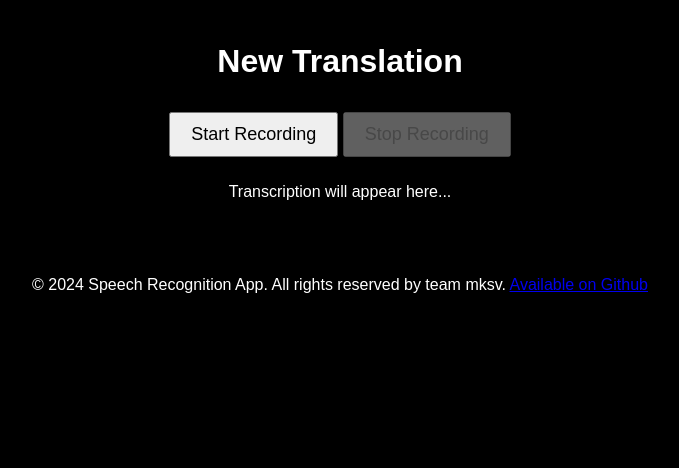
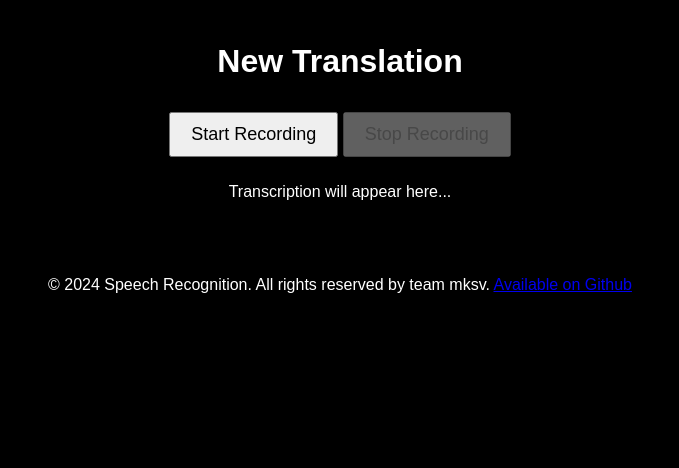
Before and after one commit to software-students-spring2024/4-containerized-app-exercise-team-mvks, a Flask app: page / in a window 1280 px wide. Shown: the part 123-591 px from the top of the page, without its empty margins (300-979 px from the left). Run offline with Flask 3, Linux system fonts and the light colour scheme.

Commit message:
Update base.html layout and style.css

```diff
--- a/web_app/static/css/style.css
+++ b/web_app/static/css/style.css
@@ -64,6 +64,12 @@ body {
     color: #ffffff;
   }
 
+  button {
+    padding: 10px 20px;
+    font-size: 18px;
+    margin: 10px 0;
+}
+
   form {
     display: flex;
     flex-direction: column;
@@ -71,12 +77,6 @@ body {
     justify-content: center;
     width: 100%;
     margin-top: 20px;
-}
-
-button {
-    padding: 10px 20px;
-    font-size: 18px;
-    margin: 10px 0;
 }
 
 @media screen and (max-width: 800px) {
--- a/web_app/templates/base.html
+++ b/web_app/templates/base.html
@@ -30,7 +30,7 @@
 </main>
 
 <footer>
-    <p>© 2024 Speech Recognition App. All rights reserved by team mksv. <a href="https://github.com/software-students-spring2024/4-containerized-app-exercise-team-mvks.git"
+    <p>© 2024 Speech Recognition. All rights reserved by team mksv. <a href="https://github.com/software-students-spring2024/4-containerized-app-exercise-team-mvks.git"
       >Available on Github</a
     ></p>
 
```
